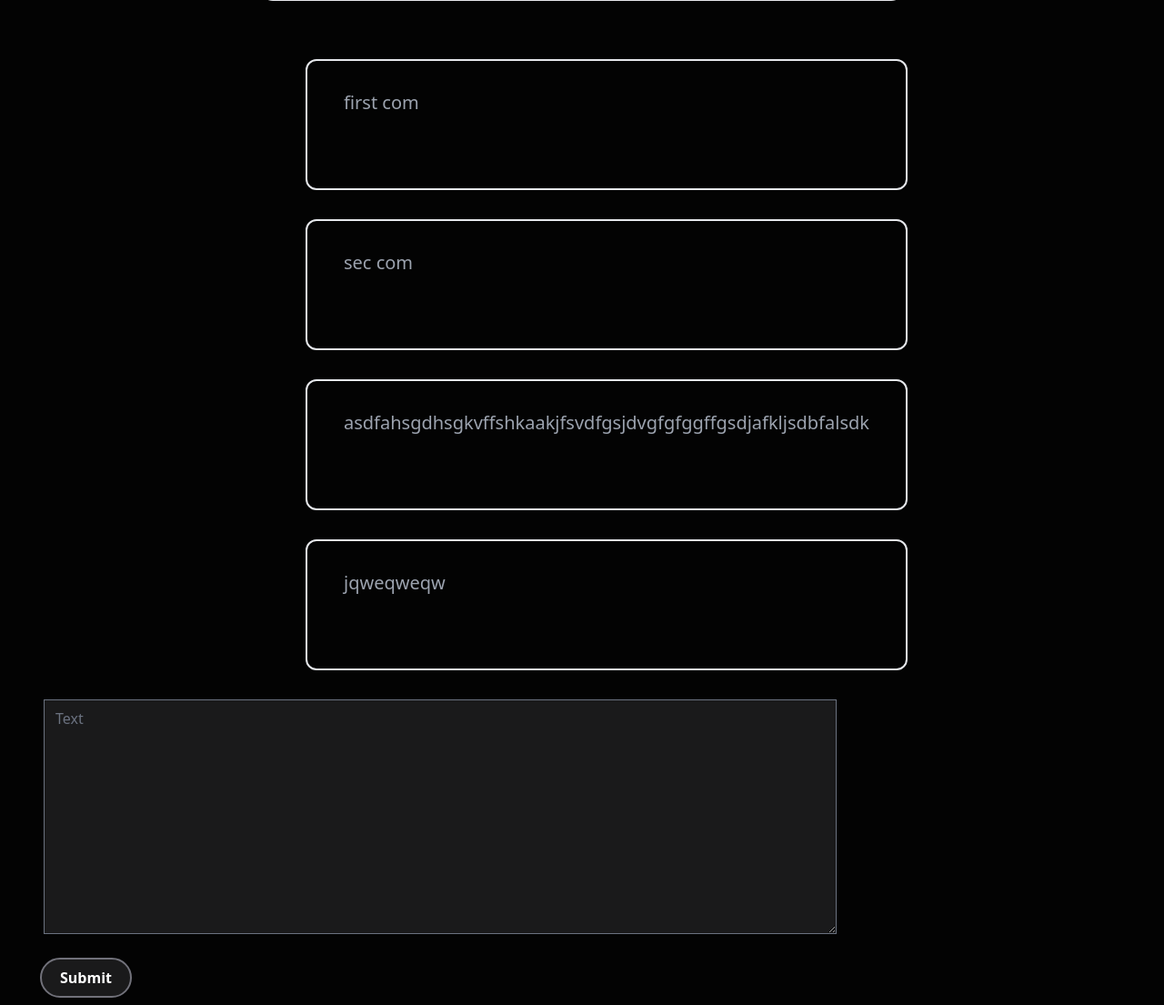
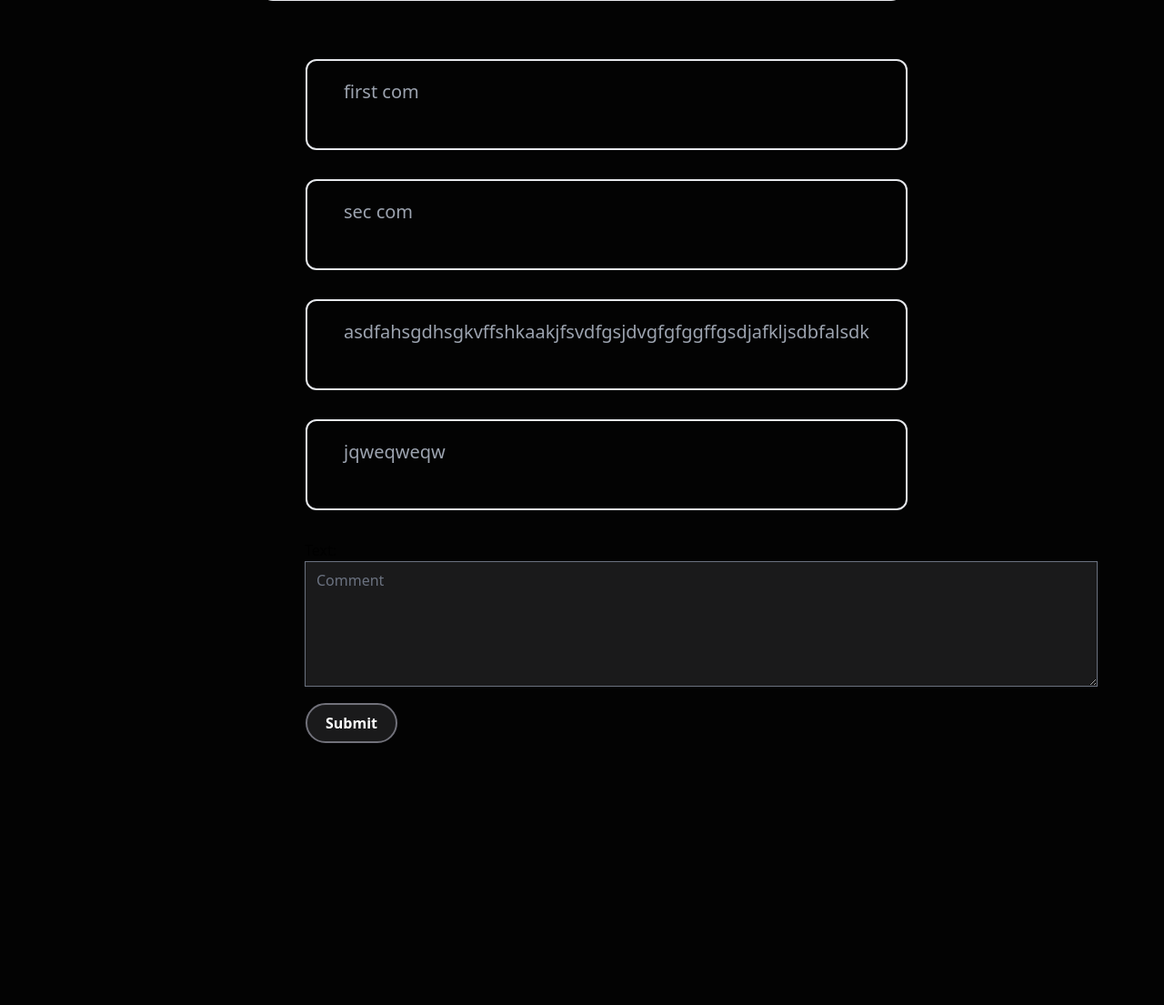
Before and after one commit to kaif2106/SocialAdda, a Django app: page /first_app/post/41/ in a window 1280 px wide. Shown: the part 613-1718 px from the top of the page at 91% size. After the commit the page ends 1430 px from the top, so only its background shows below. Run offline with Django 3.2, Linux system fonts and the light colour scheme; data comes from the database, SQL or seed files in the repository; both versions use the stored data as it was after the commit; style sheets or scripts are compiled from the project's sources; some libraries are stand-ins or nearby versions.

Commit message:
comments initial

```diff
--- a/SocialAdda/first_app/forms.py
+++ b/SocialAdda/first_app/forms.py
@@ -1,5 +1,5 @@
 from django import forms
-from first_app.models import Comment
+
 from first_app.models import Conf
 
 class formName(forms.ModelForm):
@@ -25,18 +25,35 @@ class formName(forms.ModelForm):
         # heading = forms.CharField(max_length=200)
         # text = forms.CharField(max_length=100)
 
-class AddComment(forms.ModelForm):
-    class Meta:
-        model = Comment
-        fields = ['text']
-        widgets = {
-            'text': forms.Textarea(attrs={
-                'class':'',
-                'style':'max-width: 900px; color: white; background-color: #1a1a1b;',
-                'placeholder':'Text',
-                'cols': '90'
-            })
-        }
+class AddComment(forms.Form):
+    text = forms.CharField(widget=forms.Textarea(attrs={
+        'style':'max-width: 900px; color: white; background-color: #1a1a1b;',
+        'placeholder':'Comment',
+        'rows':5,
+        'cols':90
+    }))
+
+    # text = forms.CharField()
+    # fields = ['text']
+    # widgets = {
+    #     'text': forms.Textarea(attrs={
+    #         'class':'',
+    #         'style':'max-width: 900px; color: white; background-color: #1a1a1b;',
+    #         'placeholder':'Text',
+    #         'cols': '90'
+    #     })
+    # }
+    # class Meta:
+    #     model = Comment
+    #     fields = ['text']
+    #     widgets = {
+    #         'text': forms.Textarea(attrs={
+    #             'class':'',
+    #             'style':'max-width: 900px; color: white; background-color: #1a1a1b;',
+    #             'placeholder':'Text',
+    #             'cols': '90'
+    #         })
+    #     }
 
 
 
--- a/SocialAdda/first_app/views.py
+++ b/SocialAdda/first_app/views.py
@@ -1,4 +1,4 @@
-import re
+
 from django.shortcuts import redirect, render
 from first_app.forms import formName, AddComment
 from django import forms
@@ -51,22 +51,11 @@ class confList(generic.ListView):
 
 def postDetail(request, cpk):
     all_comments = Comment.objects.all()
-    print(all_comments)
     target = Conf.objects.get(pk = cpk)
-
     commentForm = AddComment()
-    commentForm.id_conf = cpk
     if request.method == 'POST':
-        print('g')
-        if commentForm.is_valid():
-        #print(request.POST['text'])
-        # commentForm = AddComment(request.POST)
-
-            commentForm.text = request.POST['text']
-            print('n')
-            print(commentForm)
-
-            commentForm.save(commit=True)
-
+        newObject = Comment(text = request.POST['text'], id_conf = cpk)
+        newObject.save()
+        return redirect(request.META['HTTP_REFERER'])
 
     return render(request, 'first_app/postPage.html', {'conf':target, 'commentForm':commentForm, 'all_comments':all_comments})
--- a/SocialAdda/templates/first_app/postPage.html
+++ b/SocialAdda/templates/first_app/postPage.html
@@ -11,28 +11,30 @@
     <ol class="table">
         {% for com in all_comments %}
             {% if com.id_conf == conf.pk %}
-            <li class="list-item my-8 rounded-xl border-2 border-separate mx-72 py-10 text-left px-10 pt-5 pb-20">
-		<h2 class="mt-3 text-xl text-gray-400 max-w-max">{{com.text}}</h2>
+            <li class="list-item my-8 rounded-xl border-2 border-separate mx-72 py-3 text-left px-10 pt-1 pb-12">
+		<h2 class="mt-4 text-xl text-gray-400 max-w-max">{{com.text}}</h2>
         </li>
 				{% endif %}
         {%endfor%}
     </ol>
 </div>
 
-<div class = "container">
+<div class="">
+
     <form method = "post">
         {% csrf_token %}
 
-        <div class = "px-7 mx-5">
-            {{commentForm.text}}
+        <div class = "relative left-10" style="left: 335px; width: 200px;">
+            {{commentForm}}
         </div>
-        <div class="px-2 py-2">
-        <button class= "ml-9 mt-3 px-5 py-2 bg-redditNav text-white font-semibold hover:text-redditNav hover:bg-zinc-500 border-zinc-500 hover:border-black border-2 rounded-full">
+        <div class="">
+        <button style="left: 300px;" class= "relative left-10 ml-9 mt-3 px-5 py-2 bg-redditNav text-white font-semibold hover:text-redditNav hover:bg-zinc-500 border-zinc-500 hover:border-black border-2 rounded-full">
             Submit
         </button>
         </div>
 
     </form>
+
 </div>
 
 
```
Also changed, not shown: SocialAdda/db.sqlite3.
